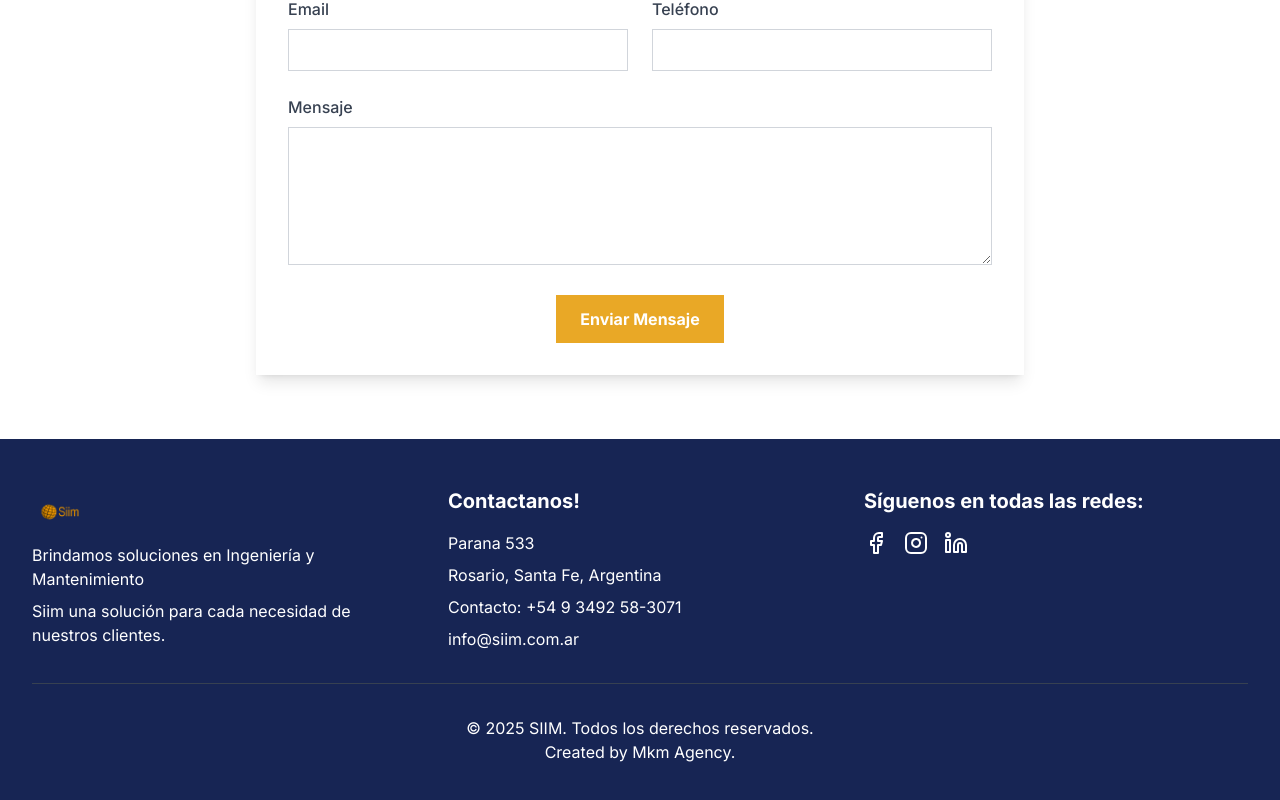
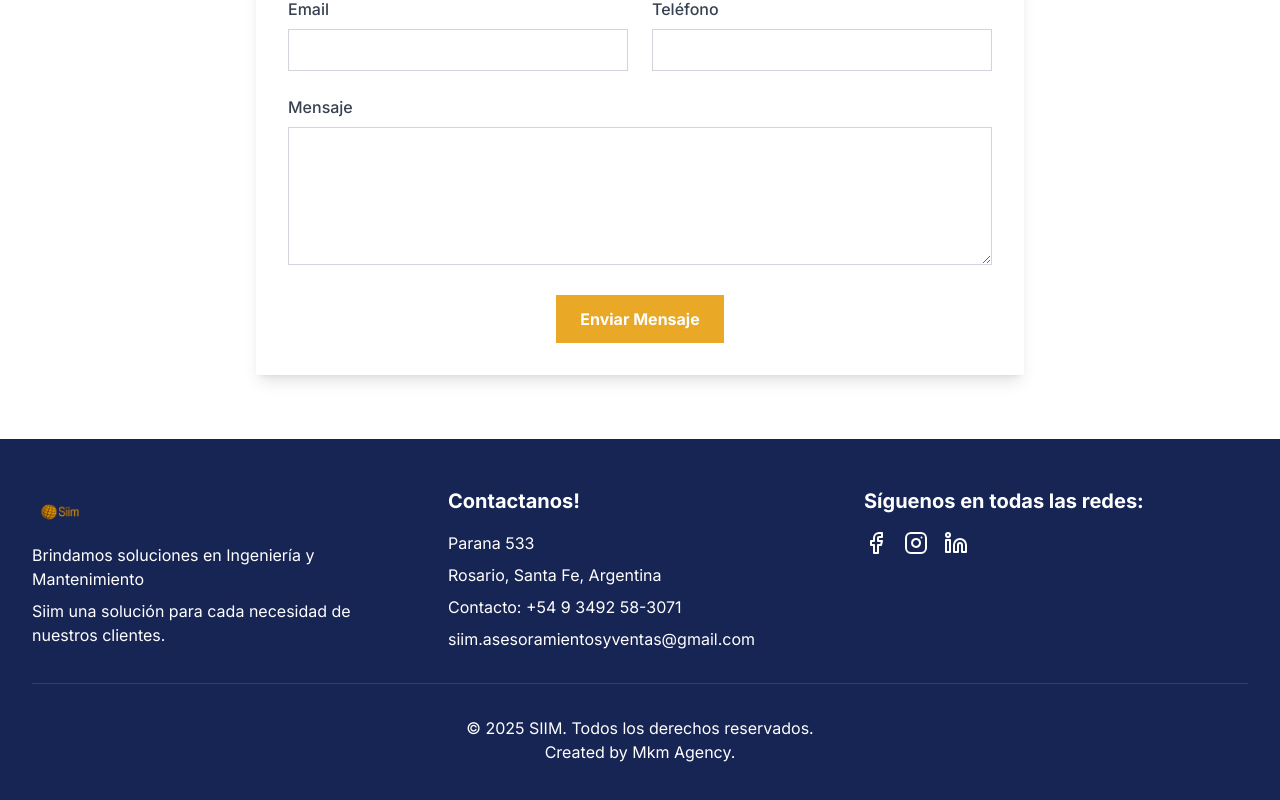
Before and after one commit to Mirko1523/Proyect-Siim, a Next.js app: page / in a window 1280 px wide. Shown: the part 3273-4073 px from the top of the page. Built offline with nearby package versions, Linux system fonts and the light colour scheme.

Commit message:
fix info

```diff
--- a/components/footer.tsx
+++ b/components/footer.tsx
@@ -19,7 +19,7 @@ export default function Footer() {
             <p className="mb-2">Parana 533</p>
             <p className="mb-2">Rosario, Santa Fe, Argentina</p>
             <p className="mb-2">Contacto: +54 9 3492 58-3071</p>
-            <p>info@siim.com.ar</p>
+            <p>siim.asesoramientosyventas@gmail.com</p>
           </div>
 
           <div>
```
